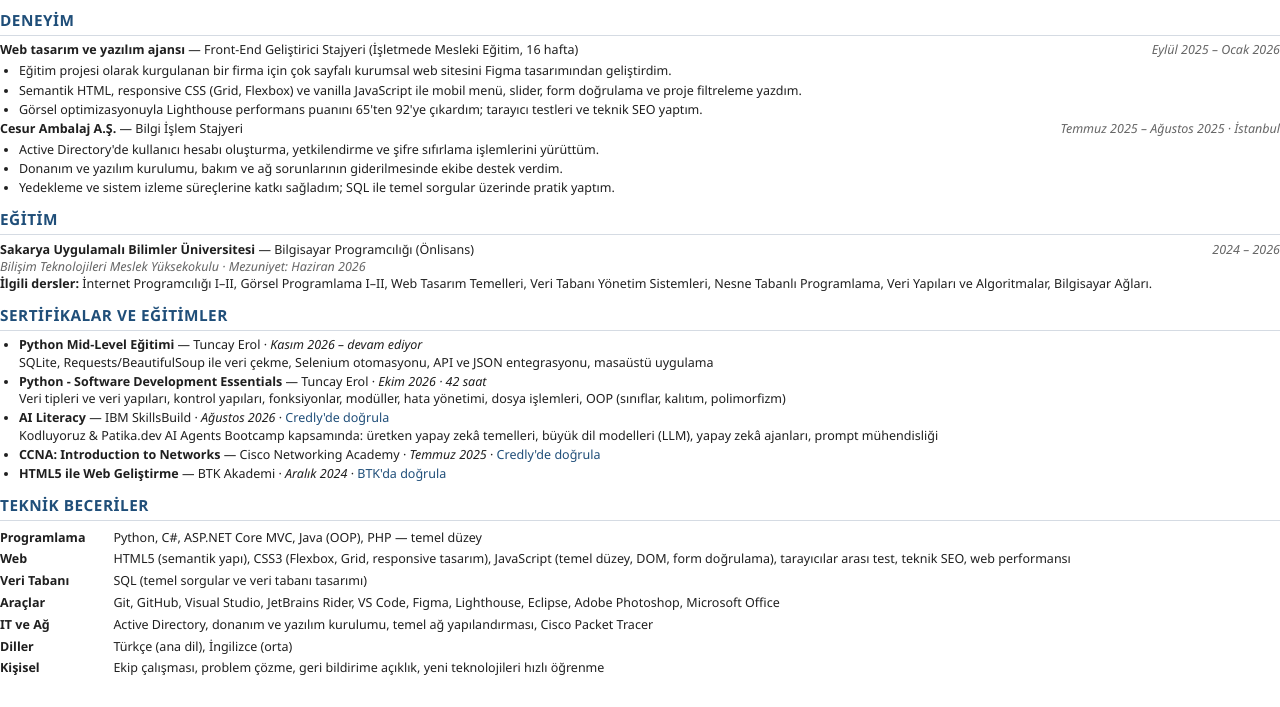
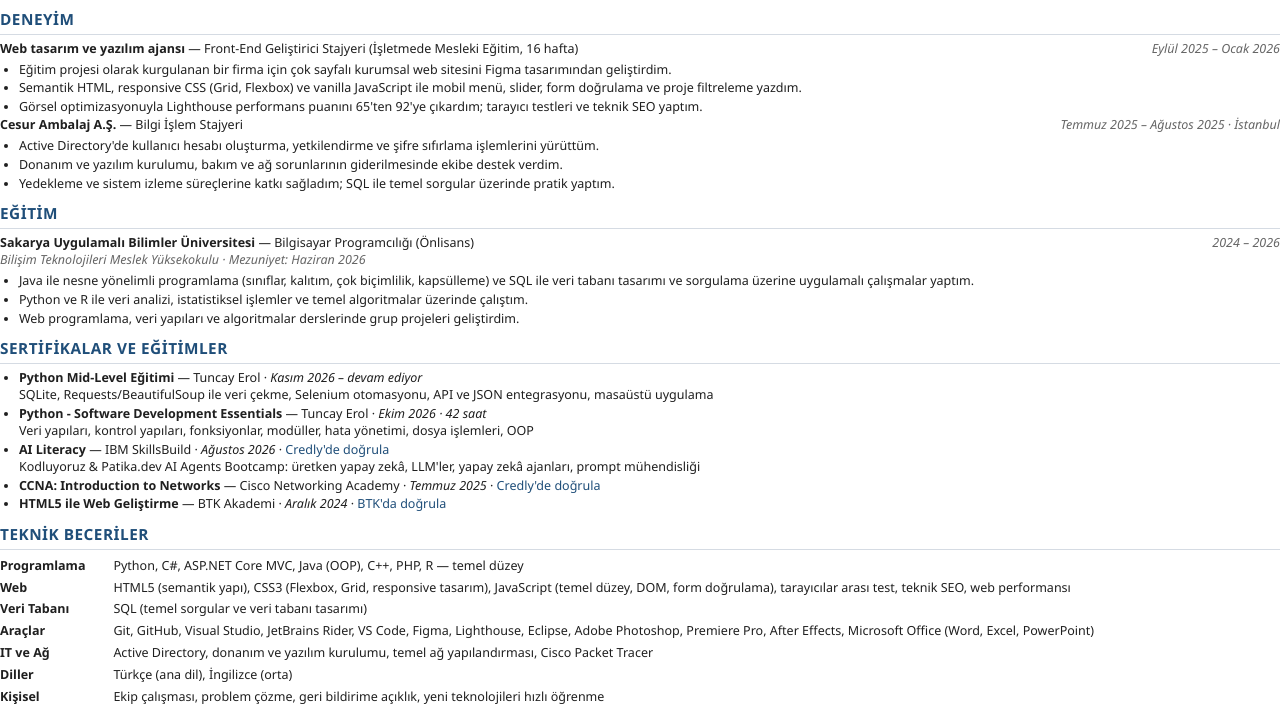
Before and after one commit to demiraloznur/demiraloznur.github.io, a website: page cv/cv.html in a window 1280 px wide. Shown: the part 194-901 px from the top of the page. Before the commit the page ends 873 px from the top, so only its background shows below. Drawn offline with Linux system fonts and the light colour scheme.

Commit message:
CV Eğitim: dersler yerine yapılan çalışmalar; becerilere C++, R, Premiere Pro, After Effects

```diff
--- a/cv/cv.html
+++ b/cv/cv.html
@@ -16,11 +16,11 @@
       .iletisim { margin: 0; color: #555; font-size: 9pt; }
       .foto { width: 30mm; height: 37.5mm; object-fit: cover; border-radius: 2mm; }
       .ozet { margin: 4mm 0 0; }
-      h2 { margin: 3.4mm 0 1.4mm; padding-bottom: 1mm; border-bottom: 1px solid #d5dbe3; color: #1f4e79; font-size: 11.5pt; letter-spacing: .5px; }
+      h2 { margin: 3mm 0 1.3mm; padding-bottom: 1mm; border-bottom: 1px solid #d5dbe3; color: #1f4e79; font-size: 11.5pt; letter-spacing: .5px; }
       .satir { display: flex; justify-content: space-between; gap: 4mm; }
       .tarih { color: #666; font-style: italic; white-space: nowrap; }
       ul { margin: 1mm 0 0; padding-left: 5mm; }
-      li { margin: .5mm 0; }
+      li { margin: .35mm 0; }
       p { margin: 0; }
       .soluk { color: #666; font-style: italic; }
       table { border-collapse: collapse; width: 100%; }
@@ -62,13 +62,17 @@
     <h2>EĞİTİM</h2>
     <div class="satir"><p><strong>Sakarya Uygulamalı Bilimler Üniversitesi</strong> — Bilgisayar Programcılığı (Önlisans)</p><p class="tarih">2024 – 2026</p></div>
     <p class="soluk">Bilişim Teknolojileri Meslek Yüksekokulu · Mezuniyet: Haziran 2026</p>
-    <p><strong>İlgili dersler:</strong> İnternet Programcılığı I–II, Görsel Programlama I–II, Web Tasarım Temelleri, Veri Tabanı Yönetim Sistemleri, Nesne Tabanlı Programlama, Veri Yapıları ve Algoritmalar, Bilgisayar Ağları.</p>
+    <ul>
+      <li>Java ile nesne yönelimli programlama (sınıflar, kalıtım, çok biçimlilik, kapsülleme) ve SQL ile veri tabanı tasarımı ve sorgulama üzerine uygulamalı çalışmalar yaptım.</li>
+      <li>Python ve R ile veri analizi, istatistiksel işlemler ve temel algoritmalar üzerinde çalıştım.</li>
+      <li>Web programlama, veri yapıları ve algoritmalar derslerinde grup projeleri geliştirdim.</li>
+    </ul>
 
     <h2>SERTİFİKALAR VE EĞİTİMLER</h2>
     <ul>
       <li><strong>Python Mid-Level Eğitimi</strong> — Tuncay Erol · <em>Kasım 2026 – devam ediyor</em><br>SQLite, Requests/BeautifulSoup ile veri çekme, Selenium otomasyonu, API ve JSON entegrasyonu, masaüstü uygulama</li>
-      <li><strong>Python - Software Development Essentials</strong> — Tuncay Erol · <em>Ekim 2026 · 42 saat</em><br>Veri tipleri ve veri yapıları, kontrol yapıları, fonksiyonlar, modüller, hata yönetimi, dosya işlemleri, OOP (sınıflar, kalıtım, polimorfizm)</li>
-      <li><strong>AI Literacy</strong> — IBM SkillsBuild · <em>Ağustos 2026</em> · <a href="https://www.credly.com/go/TQmz8cQZ">Credly'de doğrula</a><br>Kodluyoruz &amp; Patika.dev AI Agents Bootcamp kapsamında: üretken yapay zekâ temelleri, büyük dil modelleri (LLM), yapay zekâ ajanları, prompt mühendisliği</li>
+      <li><strong>Python - Software Development Essentials</strong> — Tuncay Erol · <em>Ekim 2026 · 42 saat</em><br>Veri yapıları, kontrol yapıları, fonksiyonlar, modüller, hata yönetimi, dosya işlemleri, OOP</li>
+      <li><strong>AI Literacy</strong> — IBM SkillsBuild · <em>Ağustos 2026</em> · <a href="https://www.credly.com/go/TQmz8cQZ">Credly'de doğrula</a><br>Kodluyoruz &amp; Patika.dev AI Agents Bootcamp: üretken yapay zekâ, LLM'ler, yapay zekâ ajanları, prompt mühendisliği</li>
       <li><strong>CCNA: Introduction to Networks</strong> — Cisco Networking Academy · <em>Temmuz 2025</em> · <a href="https://www.credly.com/badges/538e7916-5d6b-4898-87d7-28a73202044e">Credly'de doğrula</a></li>
       <li><strong>HTML5 ile Web Geliştirme</strong> — BTK Akademi · <em>Aralık 2024</em> · <a href="https://www.btkakademi.gov.tr/portal/certificate/validate?certificateId=vpWc8Mzde2">BTK'da doğrula</a></li>
     </ul>
@@ -76,10 +80,10 @@
     <h2>TEKNİK BECERİLER</h2>
     <table>
       <tbody>
-      <tr><th scope="row">Programlama</th><td>Python, C#, ASP.NET Core MVC, Java (OOP), PHP — temel düzey</td></tr>
+      <tr><th scope="row">Programlama</th><td>Python, C#, ASP.NET Core MVC, Java (OOP), C++, PHP, R — temel düzey</td></tr>
       <tr><th scope="row">Web</th><td>HTML5 (semantik yapı), CSS3 (Flexbox, Grid, responsive tasarım), JavaScript (temel düzey, DOM, form doğrulama), tarayıcılar arası test, teknik SEO, web performansı</td></tr>
       <tr><th scope="row">Veri Tabanı</th><td>SQL (temel sorgular ve veri tabanı tasarımı)</td></tr>
-      <tr><th scope="row">Araçlar</th><td>Git, GitHub, Visual Studio, JetBrains Rider, VS Code, Figma, Lighthouse, Eclipse, Adobe Photoshop, Microsoft Office</td></tr>
+      <tr><th scope="row">Araçlar</th><td>Git, GitHub, Visual Studio, JetBrains Rider, VS Code, Figma, Lighthouse, Eclipse, Adobe Photoshop, Premiere Pro, After Effects, Microsoft Office (Word, Excel, PowerPoint)</td></tr>
       <tr><th scope="row">IT ve Ağ</th><td>Active Directory, donanım ve yazılım kurulumu, temel ağ yapılandırması, Cisco Packet Tracer</td></tr>
       <tr><th scope="row">Diller</th><td>Türkçe (ana dil), İngilizce (orta)</td></tr>
       <tr><th scope="row">Kişisel</th><td>Ekip çalışması, problem çözme, geri bildirime açıklık, yeni teknolojileri hızlı öğrenme</td></tr>
```
Also changed, not shown: index.html (+2 -2 lines), 1 other file.
